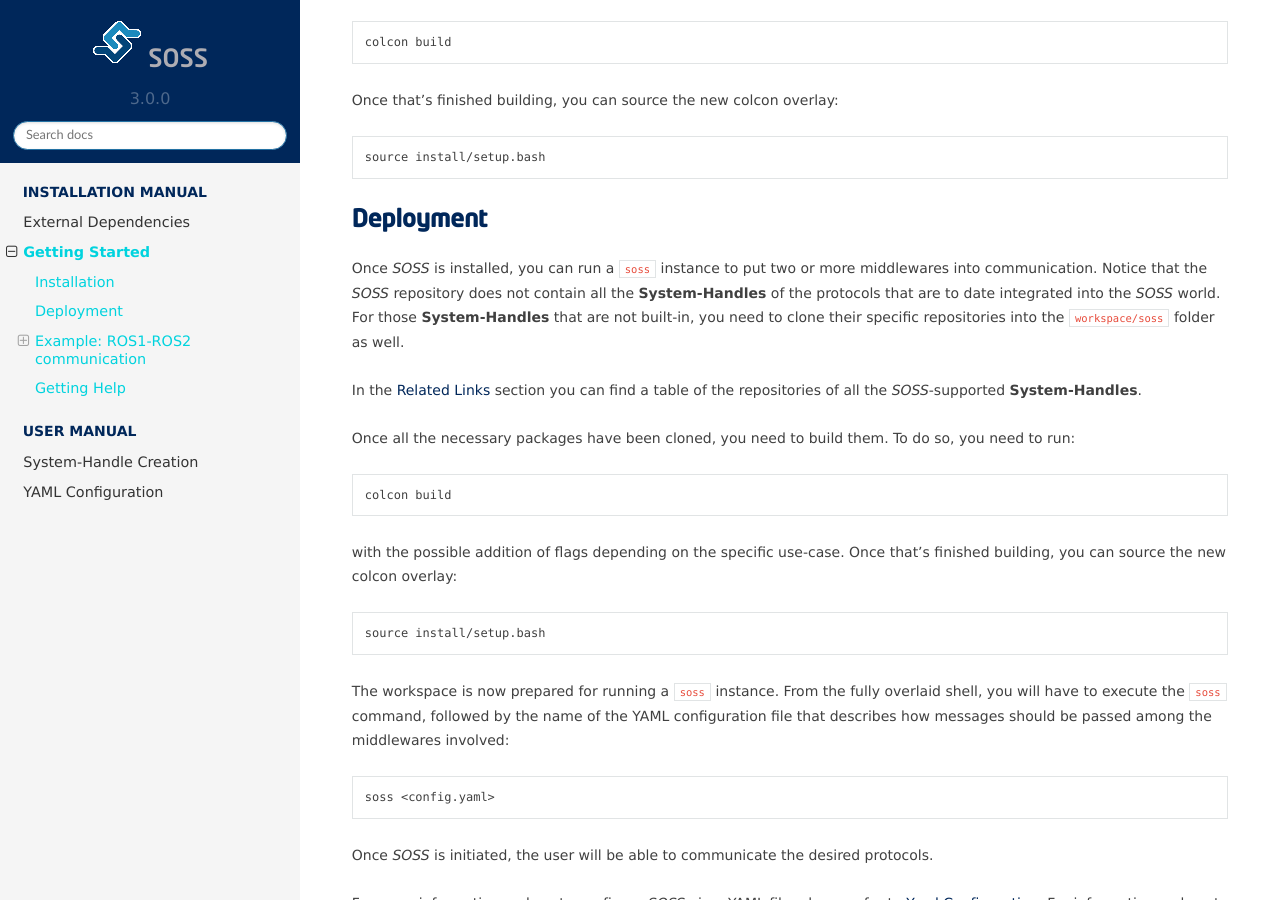
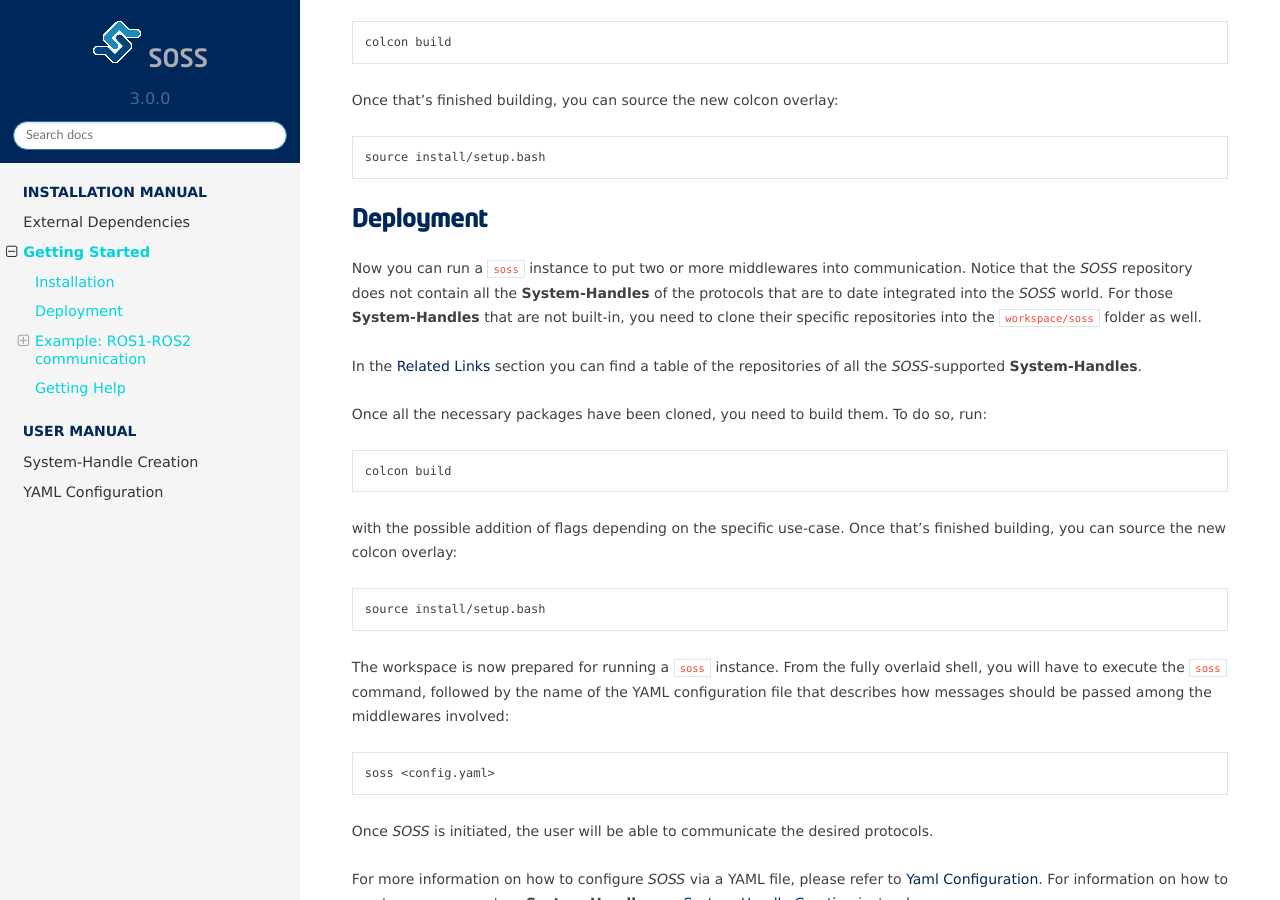
Before and after one commit to eProsima/SOSS-docs, a Sphinx documentation site: the page built from docs/getting_started.rst, in a window 1280 px wide and 900 px high, scrolled down 897 px. Built offline with Sphinx 7.4.7 and the Read the Docs theme 2.0.0, drawn with Linux system fonts in a browser that asks for light colours.

Commit message:
minor changes

```diff
--- a/docs/getting_started.rst
+++ b/docs/getting_started.rst
@@ -60,7 +60,7 @@ Once that's finished building, you can source the new colcon overlay:
 Deployment
 ^^^^^^^^^^
 
-Once *SOSS* is installed, you can run a :code:`soss` instance to put two or more middlewares into communication.
+Now you can run a :code:`soss` instance to put two or more middlewares into communication.
 Notice that the *SOSS* repository does not contain all the **System-Handles** of the protocols that are to date
 integrated into the *SOSS* world.
 For those **System-Handles** that are not built-in, you need to clone their specific repositories into the
@@ -69,7 +69,7 @@ For those **System-Handles** that are not built-in, you need to clone their spec
 In the :ref:`Related Links <related links>` section you can find a table of the repositories of all
 the *SOSS*-supported **System-Handles**.
 
-Once all the necessary packages have been cloned, you need to build them. To do so, you need to run:
+Once all the necessary packages have been cloned, you need to build them. To do so, run:
 
 .. code-block:: bash
 
```
